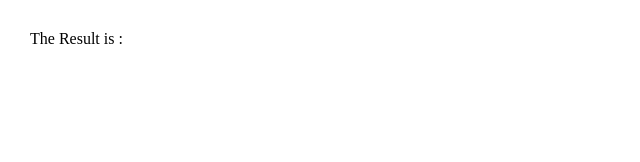
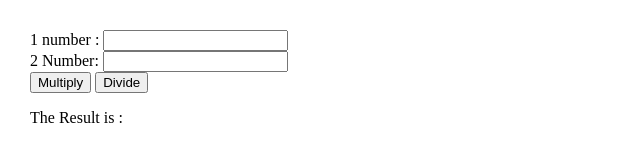
Before and after one commit to samyakman1998/javascript, a plain HTML site: page index.html in a window 1280 px wide. Shown: the whole page, without its empty margins (0-640 px from the left). Drawn offline with Linux system fonts and the light colour scheme.

Commit message:
Update index.html

```diff
--- a/index.html
+++ b/index.html
@@ -3,18 +3,19 @@
 <head>
 <meta charset=utf-8 />
 <title>JavaScript program to calculate multiplication and division of two numbers </title>
-<style type='text/css'>
+<style type="text/css">
 body {margin: 30px;}
 </style>
 </head>
 <body>
-  <form>
-  <!-- insert your code here -->
-  </form>
-  <p>
-    The Result is : <br>
-    <span id = 'result'></span>
-  </p>
-  <script src='index.js'></script>
+<form>
+1 number : <input type="text" id="firstNumber" /><br>
+2 Number: <input type="text" id="secondNumber" /><br>
+<input type="button" onClick="multiplyBy()" Value="Multiply" />
+<input type="button" onClick="divideBy()" Value="Divide" />
+</form>
+<p>The Result is : <br>
+<span id = "result"></span>
+</p>
 </body>
 </html>
```
